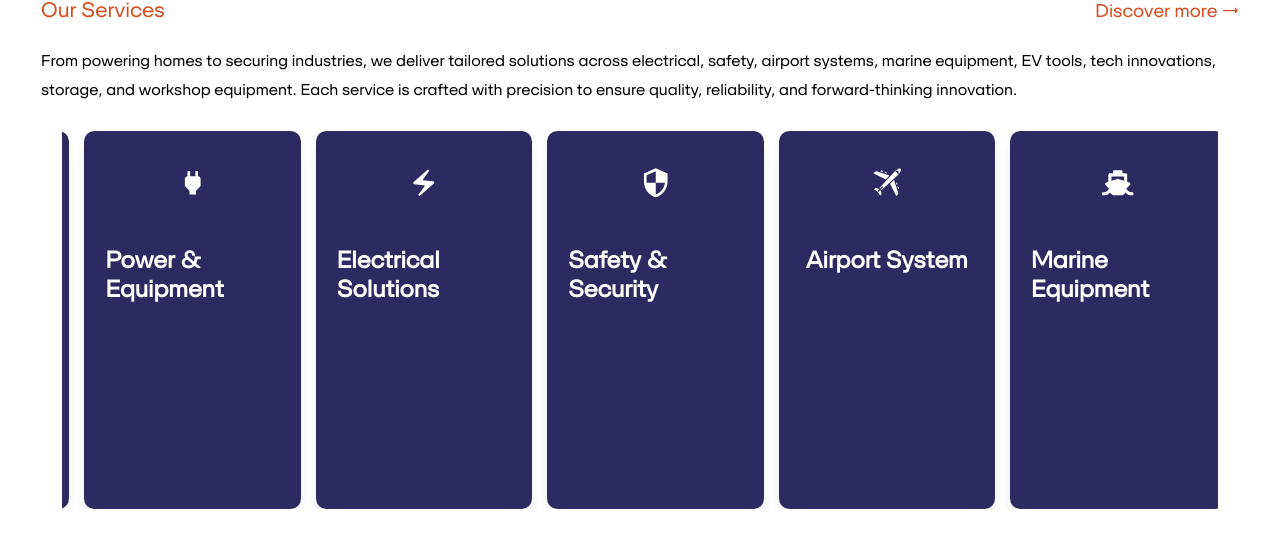
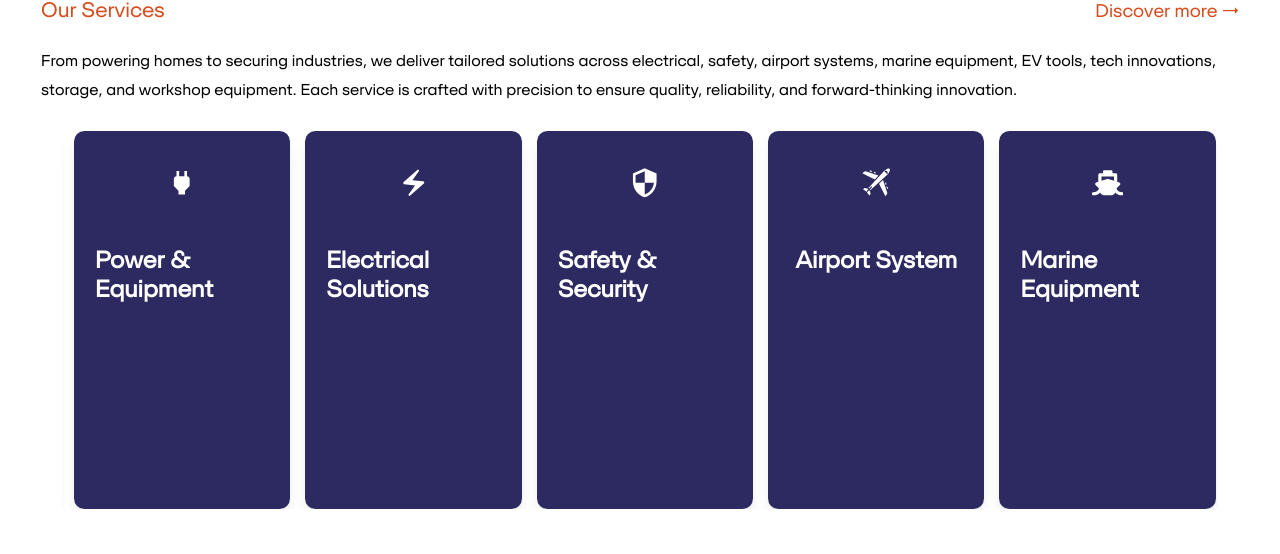
Before and after one commit to IbrahimMohram1/Expand, a React (Vite) app: page / in a window 1280 px wide. Shown: the part 1900-2454 px from the top of the page. Built offline with nearby package versions, Linux system fonts and the light colour scheme; grey boxes are pictures that could not be loaded.

Commit message:
'update'

```diff
--- a/src/App.css
+++ b/src/App.css
@@ -33,7 +33,9 @@ writing-mode: sideways-lr;
 html{
     font-size: 21px;
 }
-
+.slick-slide{
+    width: 350px !important;
+}
 body {
     font-family: 'MyCustomFont', sans-serif;
     /* هنا بنطبق الفونت */
--- a/src/Components/ServicesSwiper/SwiperServices.jsx
+++ b/src/Components/ServicesSwiper/SwiperServices.jsx
@@ -86,7 +86,7 @@ export default function SwiperServices() {
                 <div key={service.id} className="relative">
                   <Link to={`/services/${service.id}`}>
                     <div
-                      className={`MainBg text-white p-4 rounded-lg w-full flex flex-col justify-start items-center h-72 shadow-lg mx-2 transition-all duration-300 ${
+                      className={`MainBg text-white p-4 rounded-lg w-full flex flex-col justify-start items-center h-72 shadow-lg  transition-all duration-300 ${
                         isActive ? "scale-105" : "" // تكبير الـ active service
                       }`}
                       style={{
```
